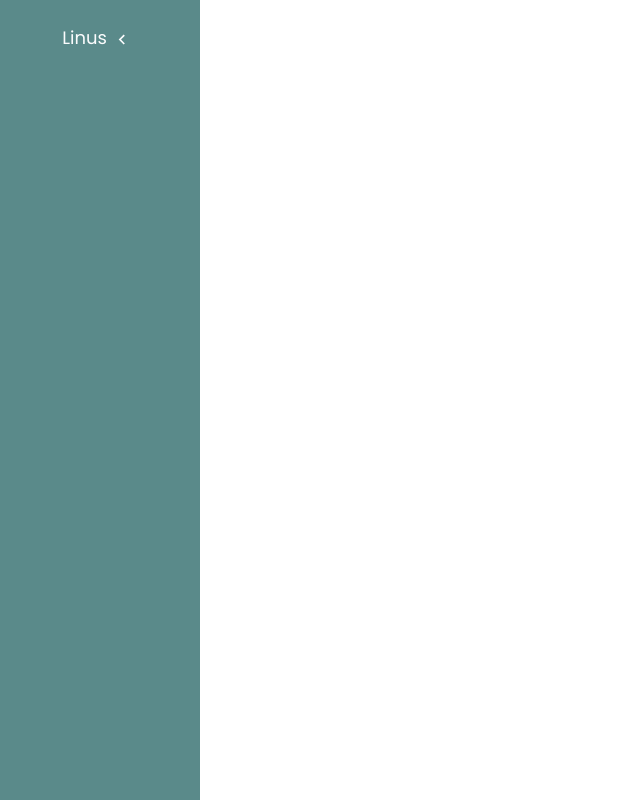
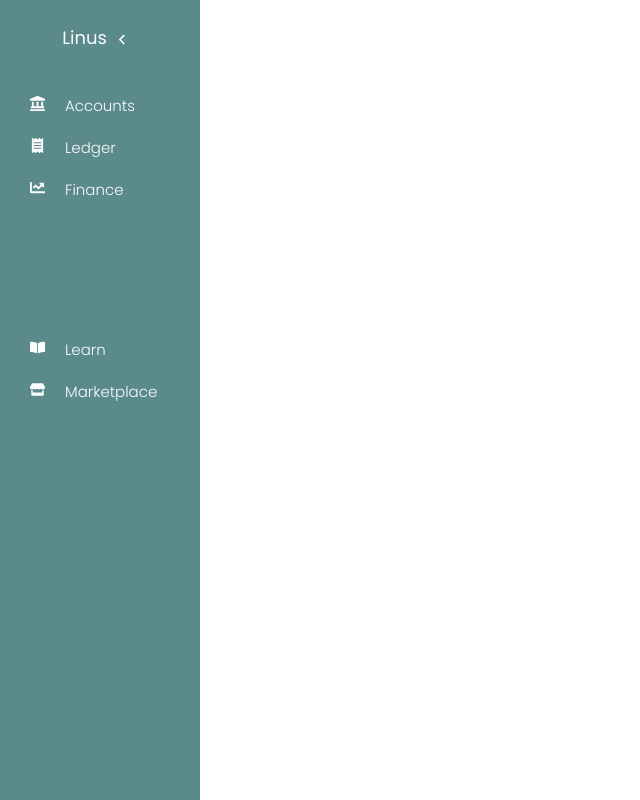
Before and after one commit to justindaiello/dashboard_mockup, a React (Create React App) app: page / in a window 1280 px wide. Shown: the whole page, without its empty margins (0-640 px from the left). Built offline with nearby package versions, Linux system fonts and the light colour scheme.

Commit message:
Nav is up and functional.

```diff
--- a/src/components/nav/Nav.js
+++ b/src/components/nav/Nav.js
@@ -1,6 +1,13 @@
 import React, { useState } from 'react';
 import { StyledNav, StyledHeader, StyledLink } from './NavStyles';
 import { MdKeyboardArrowLeft, MdKeyboardArrowRight } from 'react-icons/md';
+import {
+  FaLandmark,
+  FaReceipt,
+  FaChartLine,
+  FaBookOpen,
+  FaStore,
+} from 'react-icons/fa';
 
 function Nav() {
   const [menuActive, setMenuActive] = useState(true);
@@ -10,13 +17,57 @@ function Nav() {
   }
 
   return (
-    <StyledNav open={menuActive}>
+    <StyledNav open={menuActive} id="navigation-bar">
       <StyledHeader>
         {menuActive && <h1 className="nav-heading">Linus</h1>}
         <button className="toggler" onClick={toggleMenu}>
           {menuActive ? <MdKeyboardArrowLeft /> : <MdKeyboardArrowRight />}
         </button>
       </StyledHeader>
+      <ul className="navigation" aria-labelledby="navigation-bar">
+        <li>
+          <StyledLink href="/" rel="noopener">
+            <span>
+              <FaLandmark />
+            </span>
+            {menuActive && 'Accounts'}
+          </StyledLink>
+        </li>
+        <li>
+          <StyledLink href="/" rel="noopener">
+            <span>
+              <FaReceipt />
+            </span>
+            {menuActive && 'Ledger'}
+          </StyledLink>
+        </li>
+        <li>
+          <StyledLink href="/" rel="noopener">
+            <span>
+              <FaChartLine />
+            </span>
+            {menuActive && 'Finance'}
+          </StyledLink>
+        </li>
+      </ul>
+      <ul className="navigation" aria-labelledby="navigation-bar">
+        <li>
+          <StyledLink href="/" rel="noopener">
+            <span>
+              <FaBookOpen />
+            </span>
+            {menuActive && 'Learn'}
+          </StyledLink>
+        </li>
+        <li>
+          <StyledLink href="/" rel="noopener">
+            <span>
+              <FaStore />
+            </span>
+            {menuActive && 'Marketplace'}
+          </StyledLink>
+        </li>
+      </ul>
     </StyledNav>
   );
 }
--- a/src/components/nav/NavStyles.js
+++ b/src/components/nav/NavStyles.js
@@ -1,6 +1,7 @@
 import styled from 'styled-components';
 
 const StyledNav = styled.nav`
+  /* navigation width when nav is open and closed */
   ${props => (props.open ? `width: 200px` : `width: 50px`)}
   transition: all 0.5s;
   background-color: ${props => props.theme.green};
@@ -8,6 +9,20 @@ const StyledNav = styled.nav`
   flex-direction: column;
   box-shadow: ${props => props.theme.boxShadow};
   height: 100vh;
+
+  /* icon padding when nav is open and closed */
+  .navigation {
+    ${props => (props.open ? `padding-left: 30px` : `padding-left: 15px`)};
+    list-style-type: none;
+    transition: all 0.5s;
+  }
+
+  li {
+    margin-bottom: 1.2rem;
+    :last-child {
+      margin-bottom: 10rem;
+    }
+  }
 `;
 
 const StyledHeader = styled.div`
```
